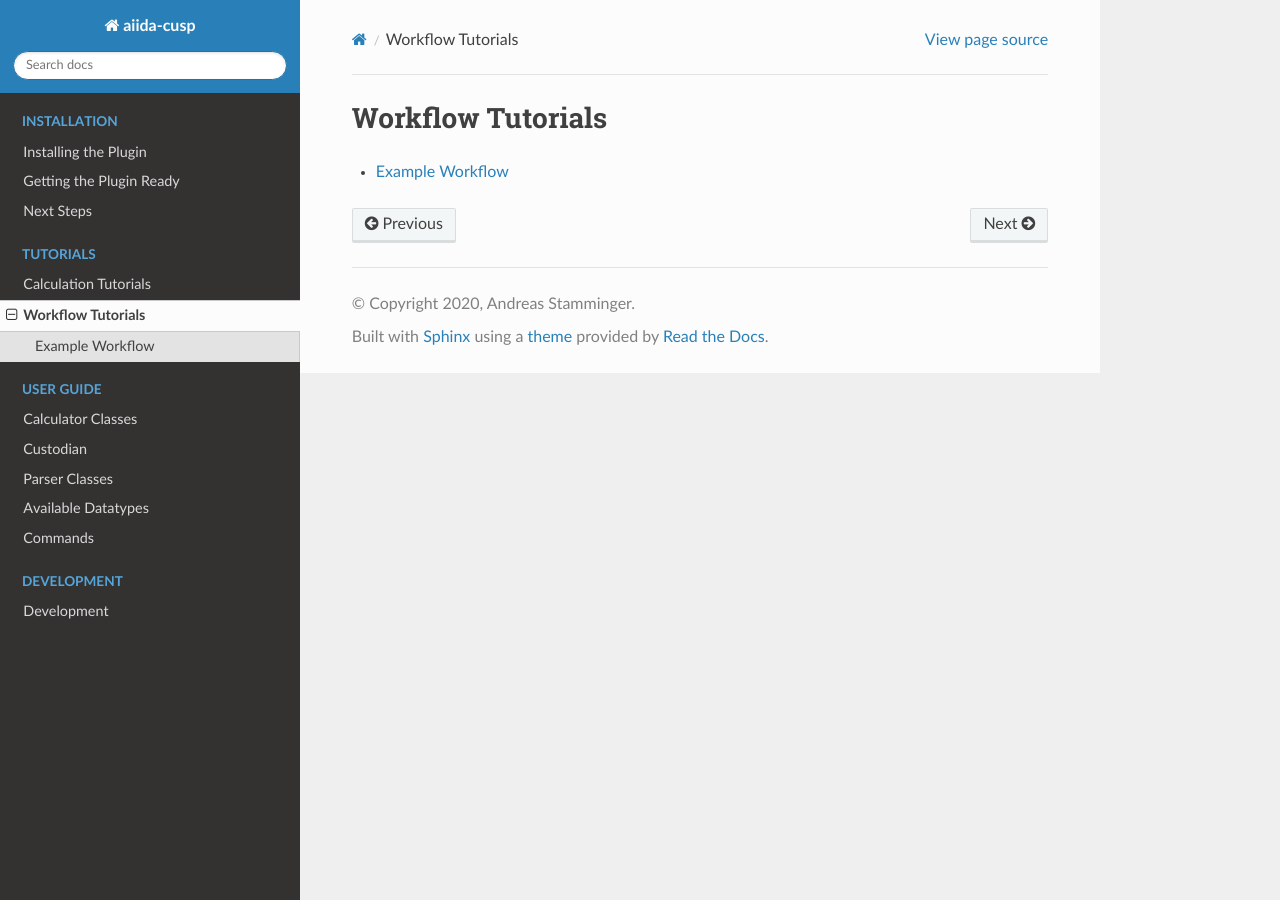
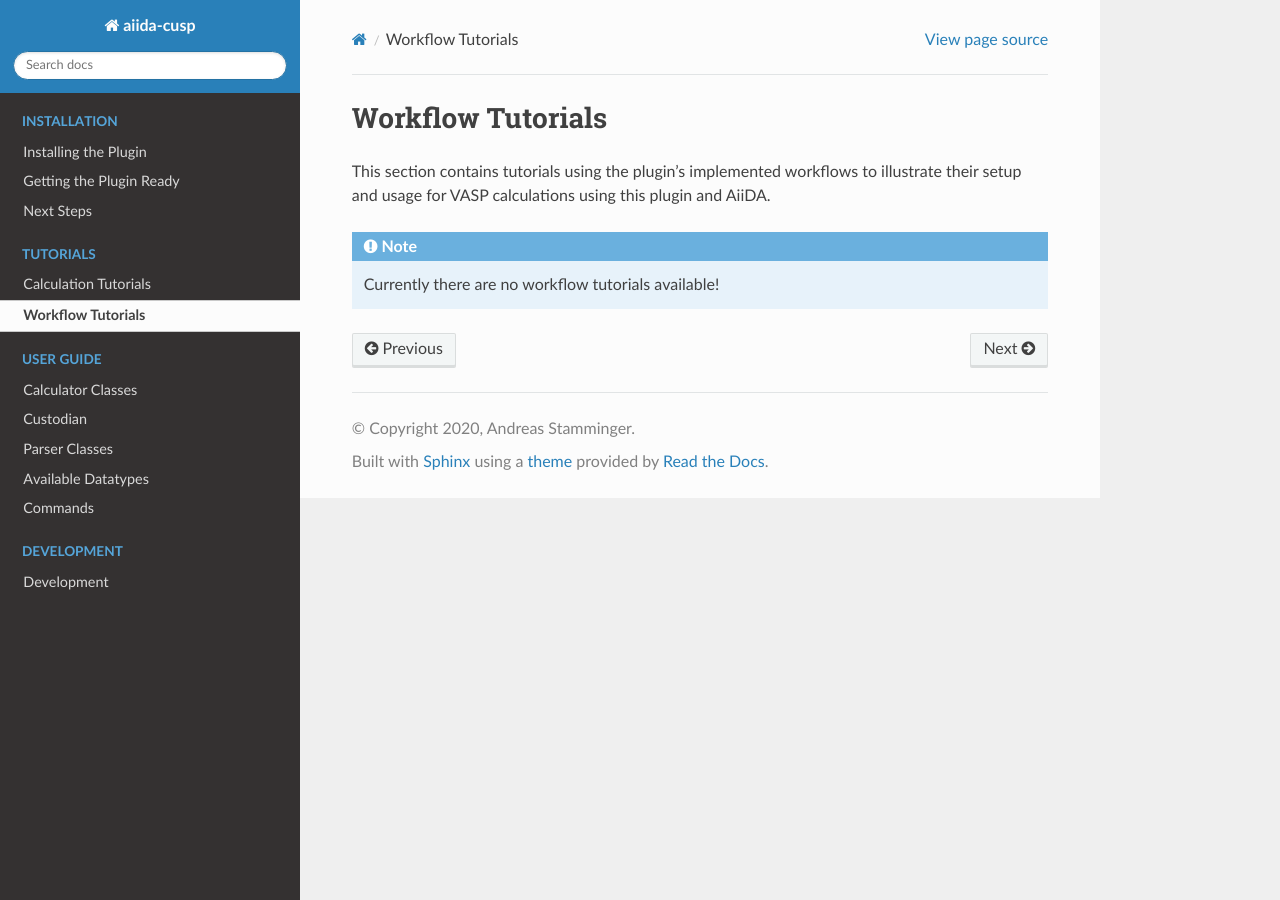
Before and after one commit to aiida-cusp/aiida-cusp, a Sphinx documentation site: the page built from docs/source/tutorials/workflows.rst, in a window 1280 px wide. Built offline with Sphinx 7.4.7 and the Read the Docs theme 2.0.0, drawn with Linux system fonts in a browser that asks for light colours.

Commit message:
Prepare the workflow tutorials section.
Prepare the section for future contents and add note that
currently no tutorials are available for implemented workflows.

```diff
--- a/docs/source/tutorials/workflows.rst
+++ b/docs/source/tutorials/workflows.rst
@@ -2,7 +2,12 @@
 Workflow Tutorials
 ******************
 
+This section contains tutorials using the plugin's implemented workflows to illustrate their setup and usage for VASP calculations using this plugin and AiiDA.
+
 .. toctree::
    :maxdepth: 1
+   :caption: Available Tutorials:
 
-   workflows/example_workflow.rst
+.. note::
+
+   Currently there are no workflow tutorials available!
--- a/docs/source/tutorials/workflows/example_workflow.rst
+++ /dev/null
@@ -1,2 +0,0 @@
-Example Workflow
-================
```
